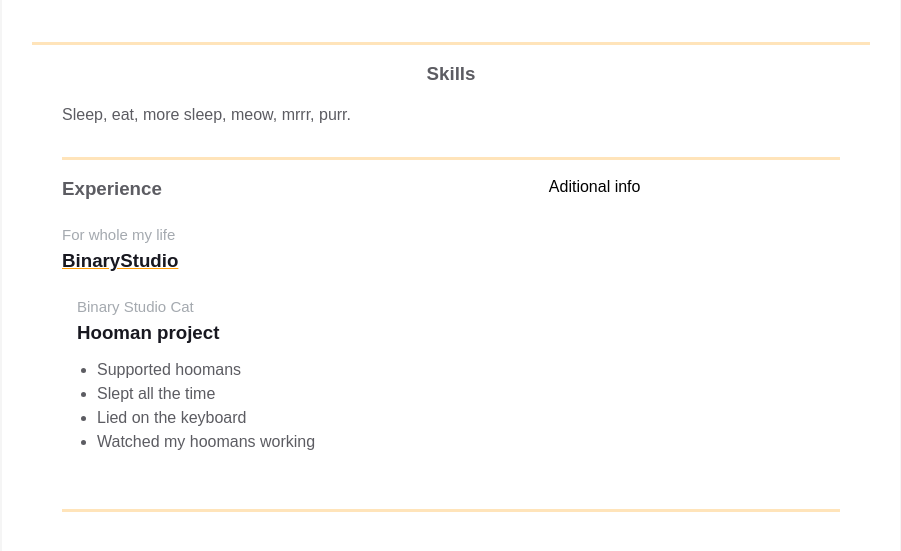
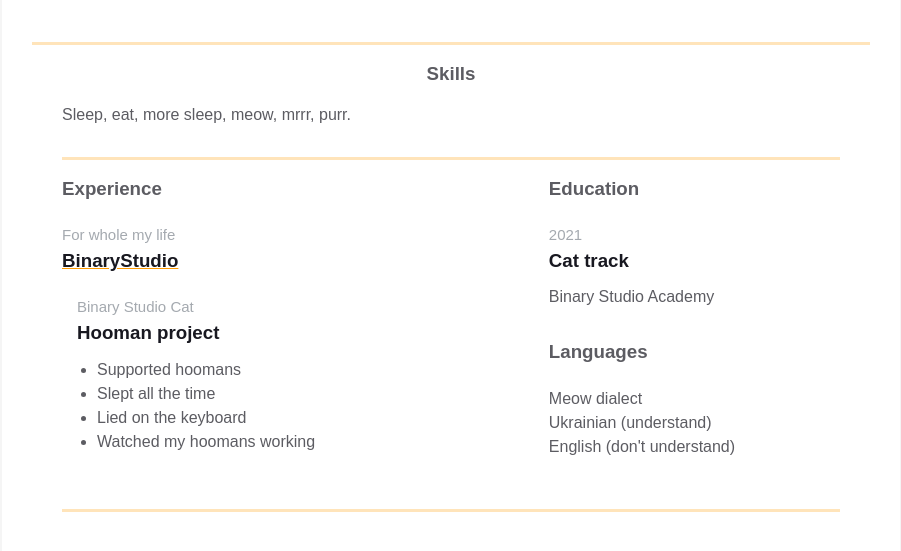
Before and after one commit to RomanLypenko/homepage, a plain HTML site: page index.html in a window 1280 px wide. Shown: the part 683-1234 px from the top of the page, without its empty margins (189-1090 px from the left). Drawn offline with Linux system fonts and the light colour scheme.

```diff
--- a/index.html
+++ b/index.html
@@ -102,9 +102,29 @@
                                 </div>
                               </div>
 
-                            <div class="additional-info fv">
-                                Aditional info
-                            </div>
+                              <div class="additional-info fv">
+                                <div class="additional-info__education">
+                                  <h3 class="additional-info__education-header">Education</h3>
+                                  <div class="additional-info__education-university">
+                                    <span class="additional-info__education-university-durability">2021</span>
+                                    <h3 class="additional-info__education-university-speciality">Cat track</h3>
+                                    <p class="additional-info__education-university-name">Binary Studio Academy</p>
+                                  </div>
+                                </div>
+
+                                <div class="additional-info__languages">
+                                  <h3 class="additional-info__languages-header">Languages</h3>
+                                  <p class="additional-info__languages-item">
+                                    Meow dialect
+                                  </p>
+                                  <p class="additional-info__languages-item">
+                                    Ukrainian (understand)
+                                  </p>
+                                  <p class="additional-info__languages-item">
+                                    English (don't understand)
+                                  </p>
+                                </div>
+                              </div>
                         </div>
                     </div>
                 </div>
```
